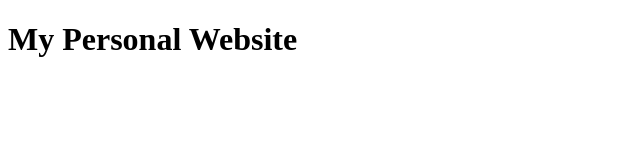
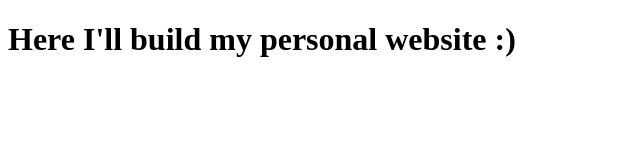
Before and after one commit to angeltafur/angeltafur.github.io, a plain HTML site: page index.html in a window 1280 px wide. Shown: the whole page, without its empty margins (0-640 px from the left). Drawn offline with Linux system fonts and the light colour scheme.

Commit message:
update index.html

```diff
--- a/index.html
+++ b/index.html
@@ -5,6 +5,6 @@
     <title>Angel Tafur</title>
 </head>
 <body>
-    <h1>My Personal Website</h1>
+    <h1>Here I'll build my personal website :)</h1>
 </body>
 </html>
```
